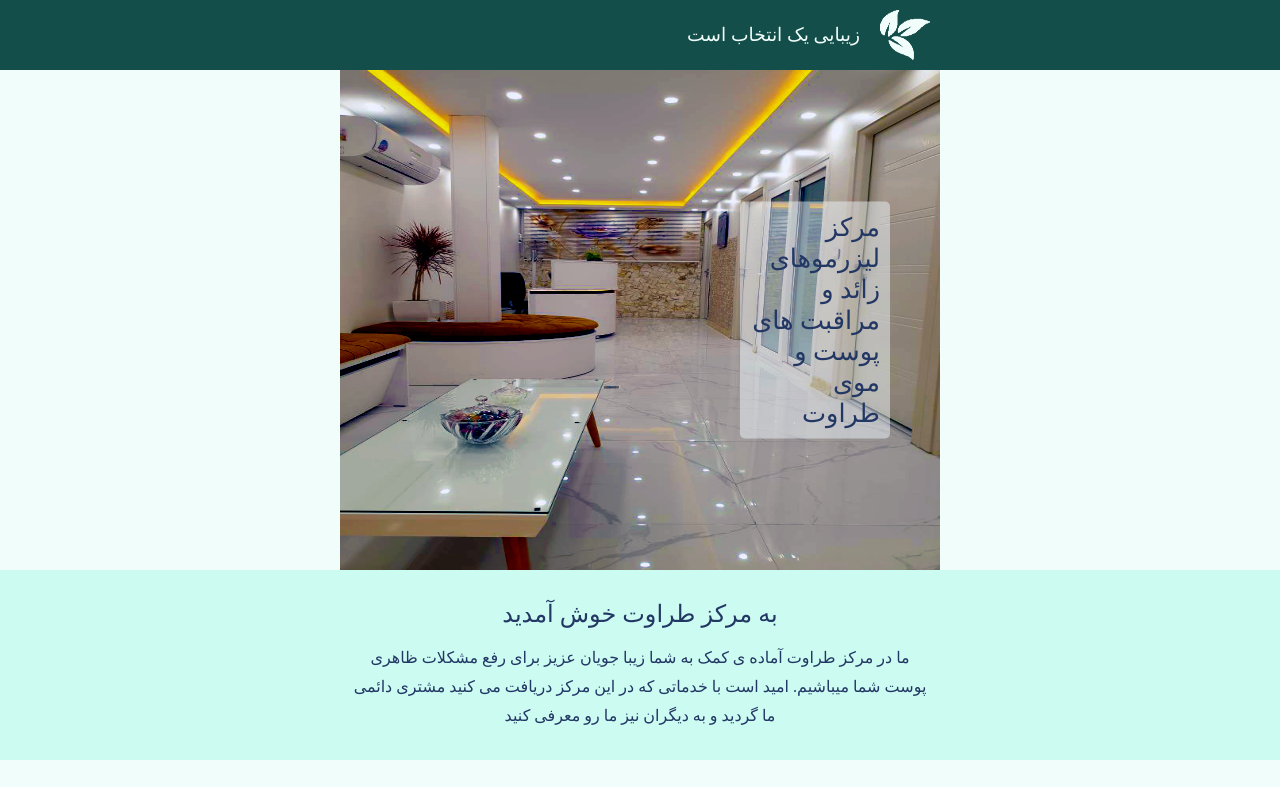
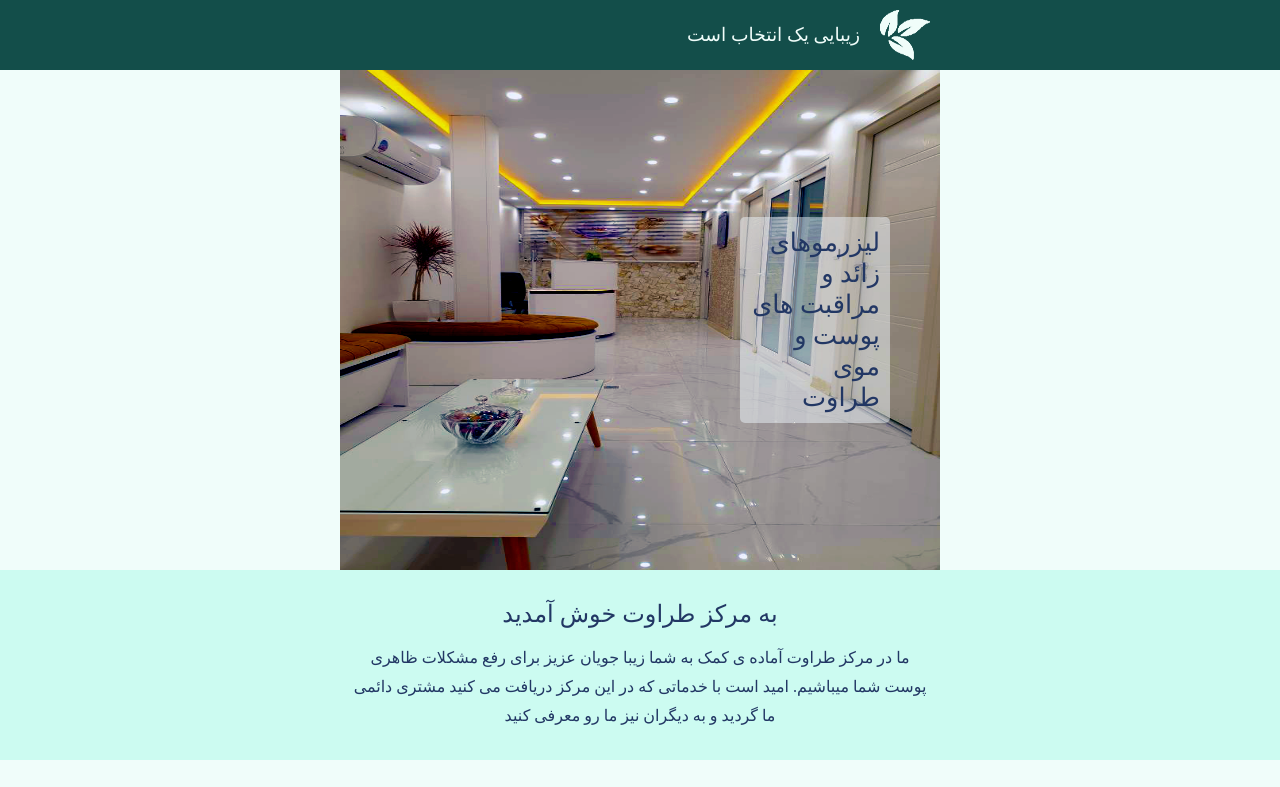
Before and after one commit to ARZ-barca/taravat, a website: page index.html in a window 1280 px wide. Shown: the top 787 px of the page. Drawn offline with Linux system fonts and the light colour scheme.

Commit message:
change text in title

```diff
--- a/index.html
+++ b/index.html
@@ -4,7 +4,7 @@
     <meta charset="UTF-8" />
     <meta http-equiv="X-UA-Compatible" content="IE=edge" />
     <meta name="viewport" content="width=device-width, initial-scale=1.0" />
-    <title>مرکز لیزرموهای زائد و مراقبت های پوست و موی طراوت</title>
+    <title>لیزرموهای زائد و مراقبت های پوست و موی طراوت</title>
     <link rel="stylesheet" href="style.css" />
     <link rel="apple-touch-icon" sizes="180x180" href="/apple-touch-icon.png" />
     <link rel="icon" type="image/png" sizes="32x32" href="/favicon-32x32.png" />
@@ -24,7 +24,7 @@
       <main>
         <div class="hero container">
           <h1 class="hero-title">
-            مرکز لیزرموهای زائد و مراقبت های پوست و موی طراوت
+            لیزرموهای زائد و مراقبت های پوست و موی طراوت
           </h1>
         </div>
         <div class="intro-background">
```
